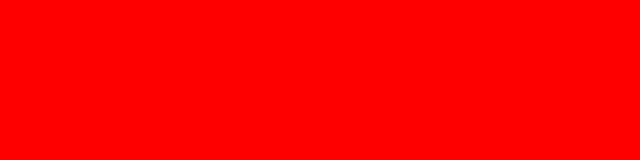
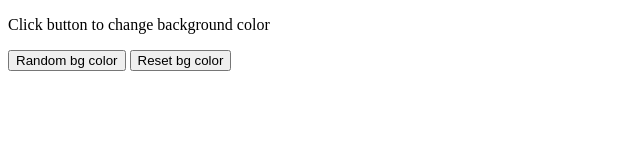
Before and after one commit to psnProgrammer/main-branch, a plain HTML site: page javascript-project/javascript-basic/index.html in a window 1280 px wide. Shown: the whole page, without its empty margins (0-640 px from the left). Drawn offline with Linux system fonts and the light colour scheme.

Commit message:
add btn to change and reset bg

```diff
--- a/javascript-project/javascript-basic/index.html
+++ b/javascript-project/javascript-basic/index.html
@@ -9,6 +9,10 @@
 
     <p id="text"></p>
 
+    <p>Click button to change background color</p>
+    <button onclick="randomBg();"> Random bg color</button>
+    <button onclick="resetBg();"> Reset bg color</button>
+
     <script src="mini-project.js">
 
     </script>
--- a/javascript-project/javascript-basic/mini-project.js
+++ b/javascript-project/javascript-basic/mini-project.js
@@ -1,5 +1,14 @@
-function changeBackground(){
-    document.body.style.backgroundColor = "red";
+function resetBg(){
+    document.body.style.backgroundColor = "white";
 }
 
-changeBackground();
+function randomBg(){
+    var x = Math.floor(Math.random() * 256);
+    var y = Math.floor(Math.random() * 256);
+    var z = Math.floor(Math.random() * 256);
+    var bgColor = "rgb(" + x + "," + y + "," + z + ")";
+    console.log(bgColor);
+
+    document.body.style.background = bgColor;
+
+}
```
